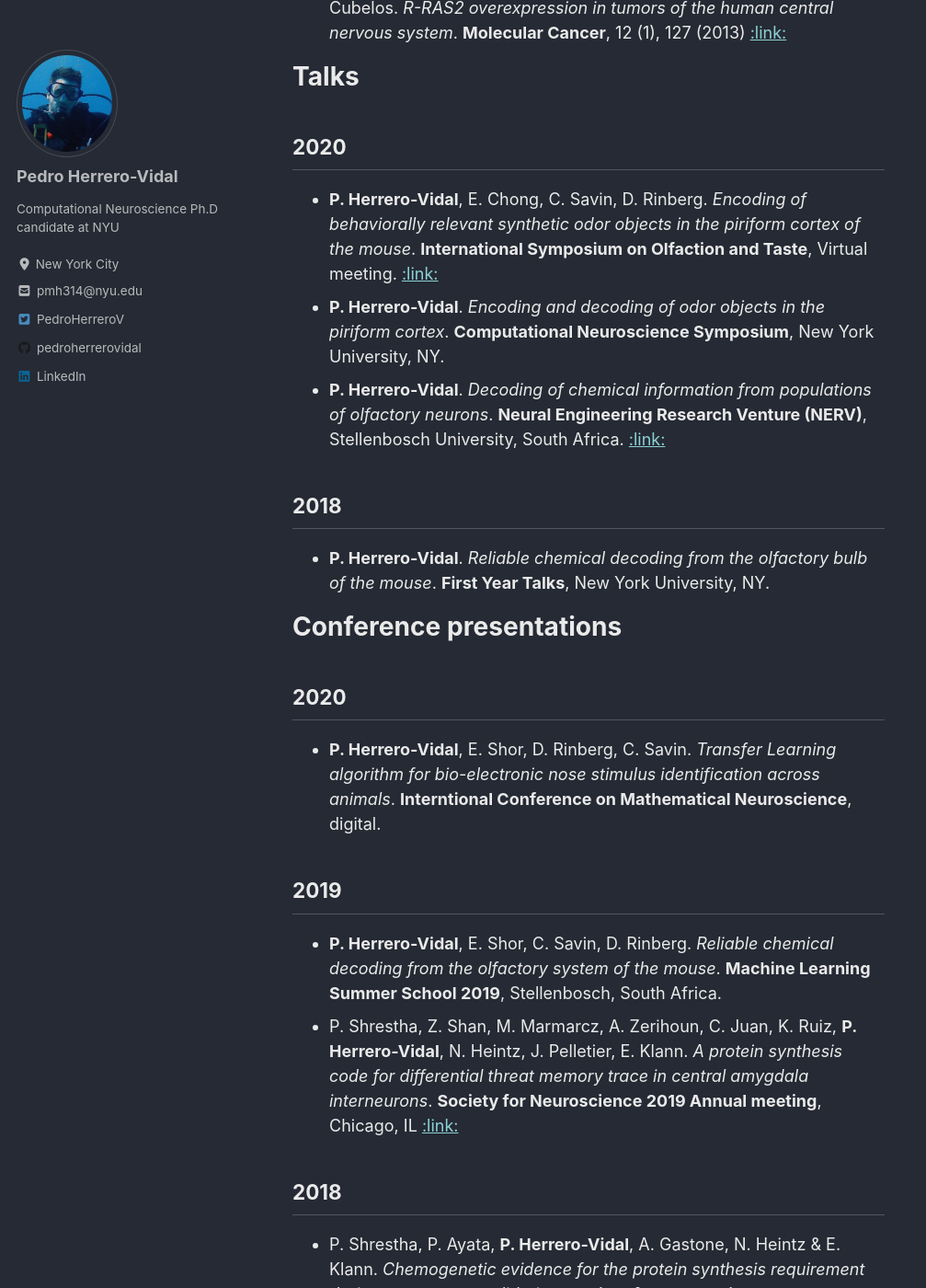
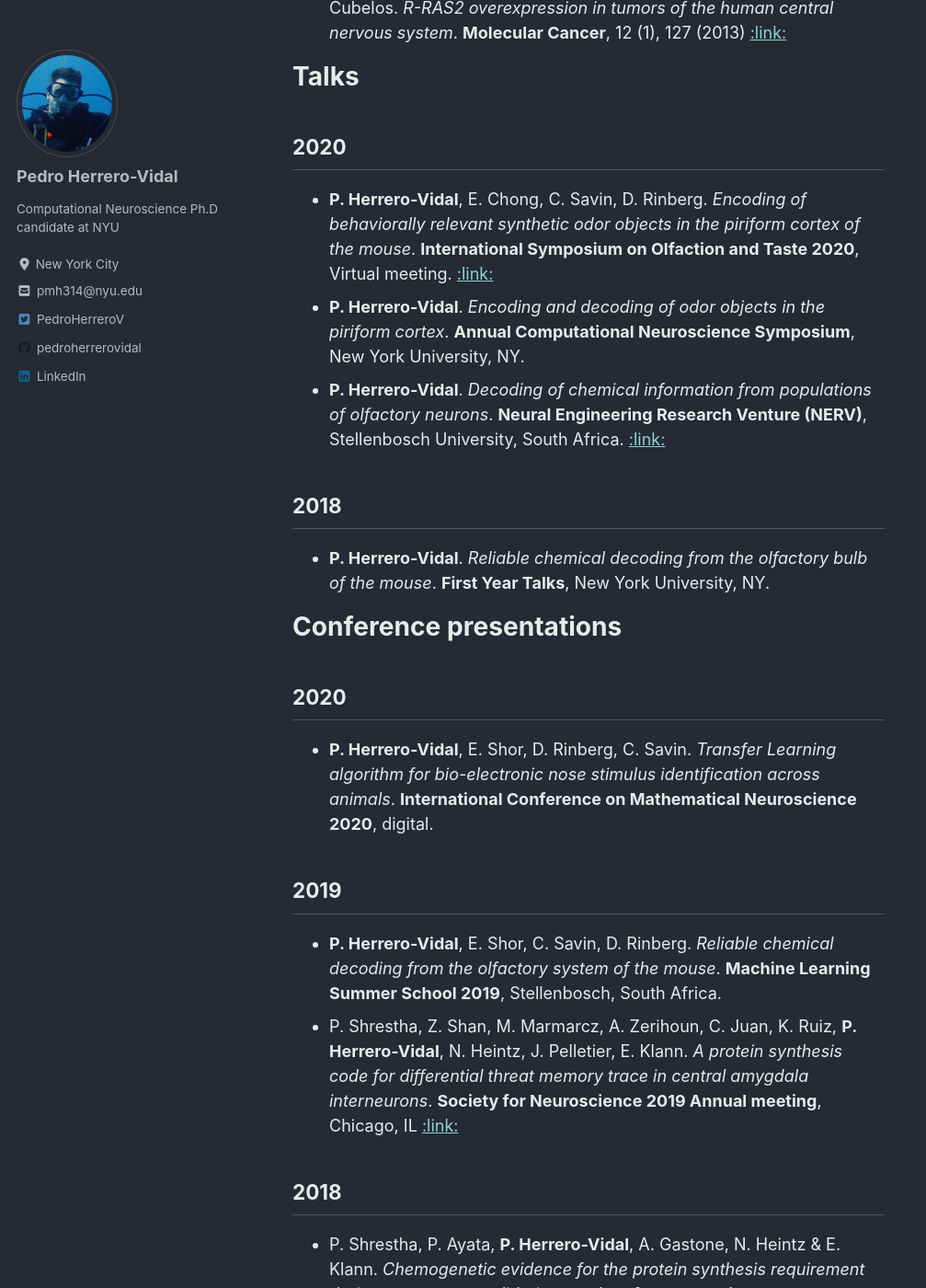
Before and after one commit to pedroherrerovidal/pedroherrerovidal.github.io, a Jekyll site: the page built from _pages/publications.md, in a window 1280 px wide and 1400 px high, scrolled down 940 px. Shown: the whole window at 92% size, without its empty margins (0-1007 px from the left). Built offline with Jekyll 4.4.1, drawn with Linux system fonts in a browser that asks for light colours; cached includes are drawn as plain includes; nearby versions of some CDN libraries.

Commit message:
Update publications.md

```diff
--- a/_pages/publications.md
+++ b/_pages/publications.md
@@ -18,8 +18,8 @@
 
 # **Talks**
 ## 2020
-- **P. Herrero-Vidal**, E. Chong, C. Savin, D. Rinberg. *Encoding of behaviorally relevant synthetic odor objects in the piriform cortex of the mouse*. **International Symposium on Olfaction and Taste**, Virtual meeting. [ :link: ](https://achems.org/virtual/?page=presentation&session_id=95&presentation_id=291&displayday=&pagefrom=program) <br />
-- **P. Herrero-Vidal**. *Encoding and decoding of odor objects in the piriform cortex*. **Computational Neuroscience Symposium**, New York University, NY.  <br />
+- **P. Herrero-Vidal**, E. Chong, C. Savin, D. Rinberg. *Encoding of behaviorally relevant synthetic odor objects in the piriform cortex of the mouse*. **International Symposium on Olfaction and Taste 2020**, Virtual meeting. [ :link: ](https://achems.org/virtual/?page=presentation&session_id=95&presentation_id=291&displayday=&pagefrom=program) <br />
+- **P. Herrero-Vidal**. *Encoding and decoding of odor objects in the piriform cortex*. **Annual Computational Neuroscience Symposium**, New York University, NY.  <br />
 - **P. Herrero-Vidal**. *Decoding of chemical information from populations of olfactory neurons*. **Neural Engineering Research Venture (NERV)**, Stellenbosch University, South Africa. [:link:](https://www.crowdcast.io/e/nervevent-pedro/register)  <br />
 
 ## 2018
@@ -27,7 +27,7 @@
 
 # **Conference presentations**
 ## 2020
-- **P. Herrero-Vidal**, E. Shor, D. Rinberg, C. Savin. *Transfer Learning algorithm for bio-electronic nose stimulus identification across animals*. **Interntional Conference on Mathematical Neuroscience**, digital.
+- **P. Herrero-Vidal**, E. Shor, D. Rinberg, C. Savin. *Transfer Learning algorithm for bio-electronic nose stimulus identification across animals*. **International Conference on Mathematical Neuroscience 2020**, digital.
 
 ## 2019
 - **P. Herrero-Vidal**, E. Shor, C. Savin, D. Rinberg. *Reliable chemical decoding from the olfactory system of the mouse*. **Machine Learning Summer School 2019**, Stellenbosch, South Africa.
```
